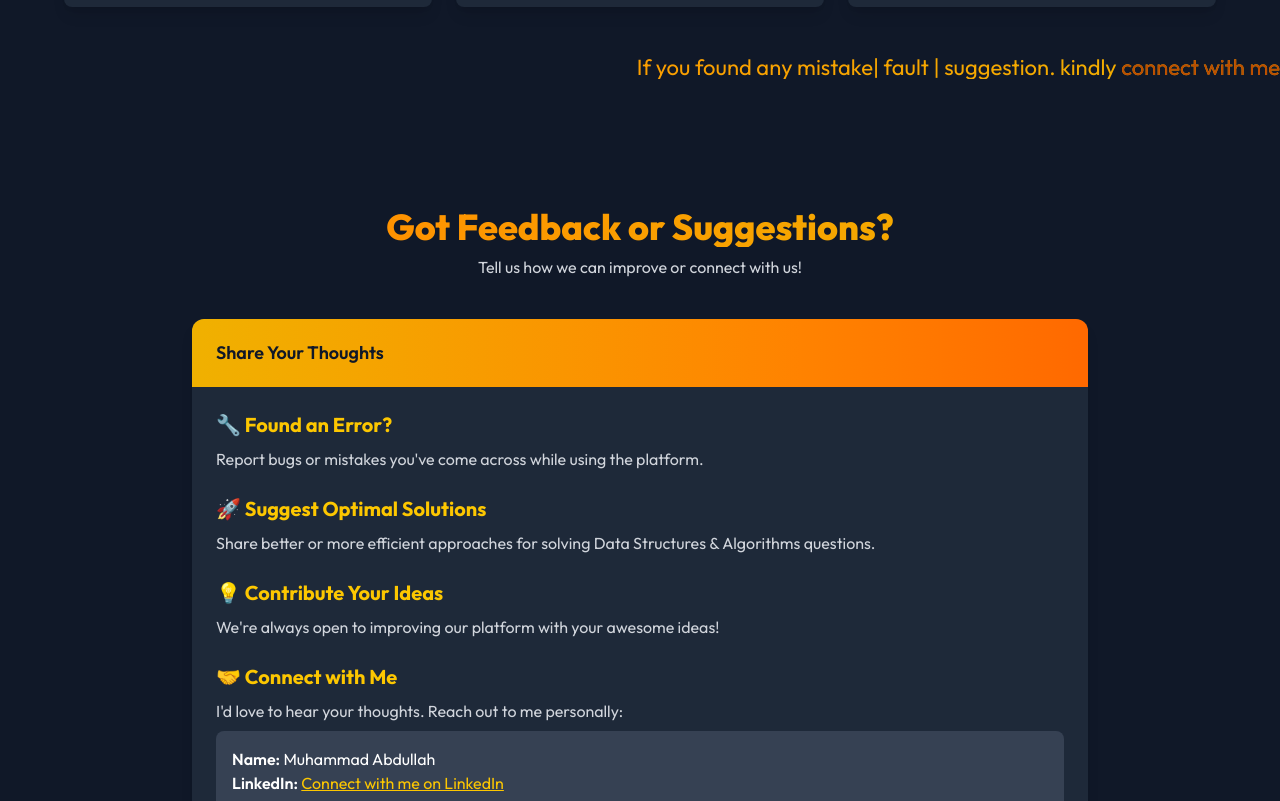
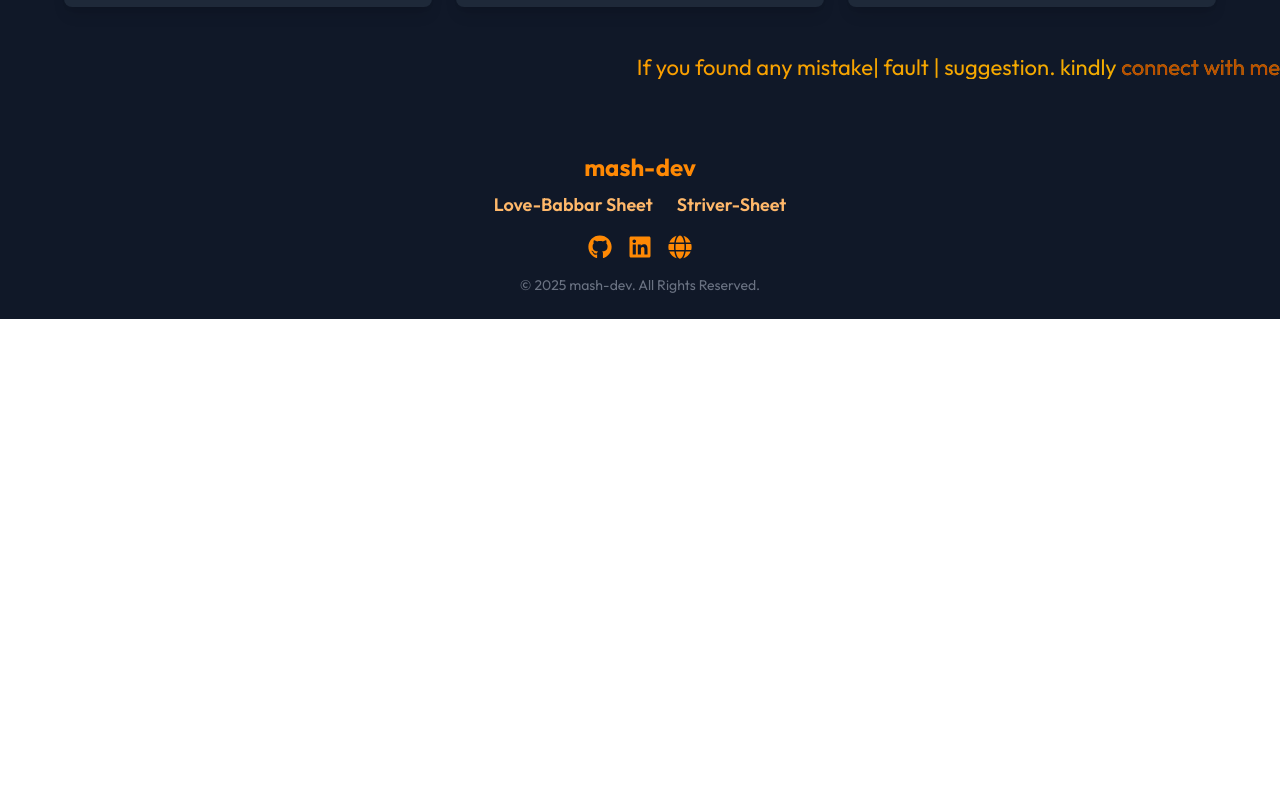
Before and after one commit to CODEMASTER-ABDULLAH-92/mesh-dev, a Next.js app: page / in a window 1280 px wide. Shown: the part 1859-2660 px from the top of the page. After the commit the page ends 2178 px from the top, so only its background shows below. Built offline with nearby package versions, Linux system fonts and the light colour scheme; a web font is replaced by a local one.

Commit message:
Update page.js

```diff
--- a/app/page.js
+++ b/app/page.js
@@ -13,7 +13,7 @@ export default function Home() {
      <Learn/>
      <Testimonials/>
      <Connect/>
-<AboutFeedback/>
+{/* <AboutFeedback/> */}
    </>
   );
 }
```
